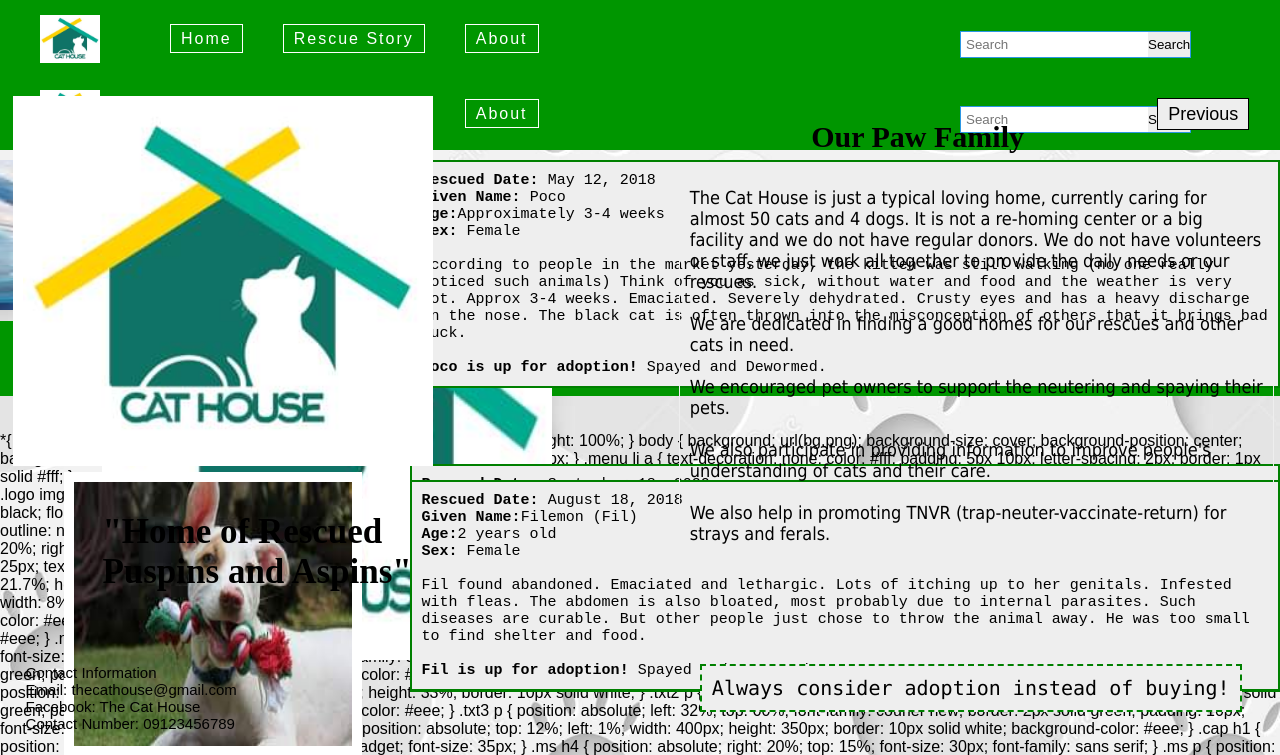
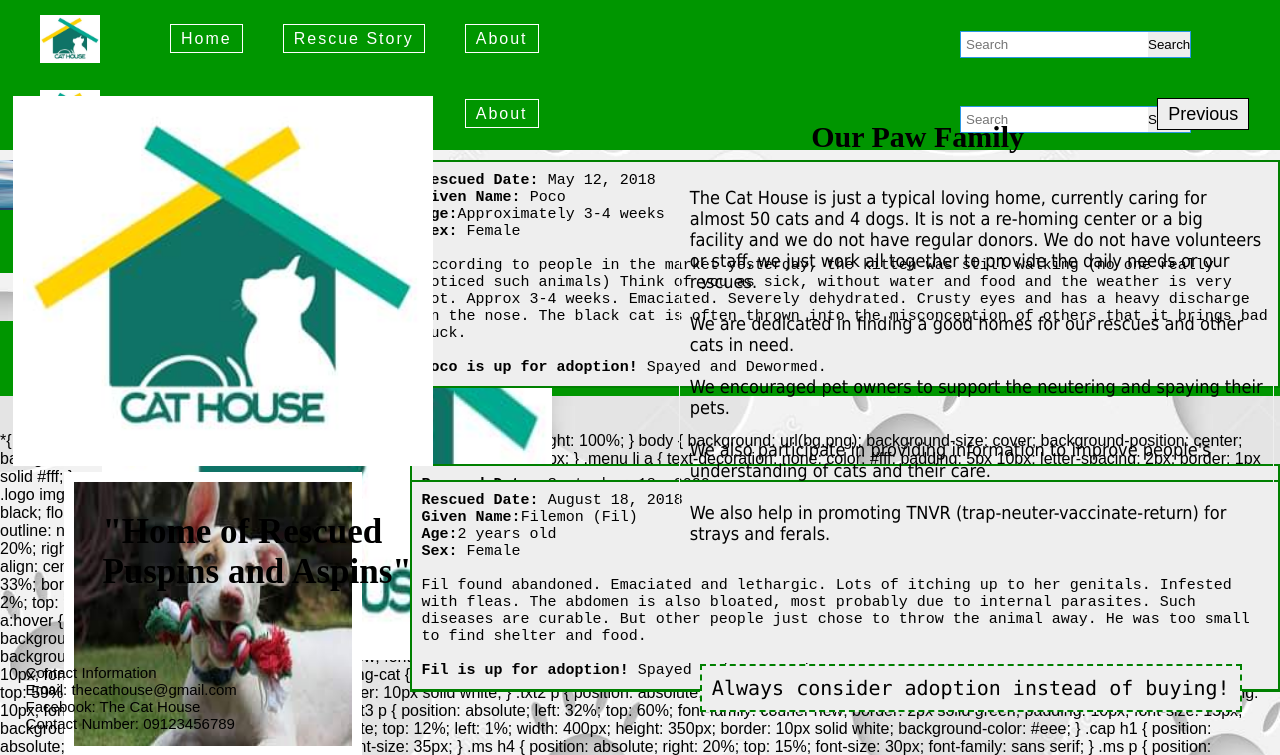
Before and after one commit to Izaaaajy/Website, a PHP site: page / in a window 1280 px wide. Shown: the top 755 px of the page. Run offline with PHP 8.4, Linux system fonts and the light colour scheme.

Commit message:
Update style3.css

```diff
--- a/style3.css
+++ b/style3.css
@@ -142,17 +142,17 @@ width: 1000px;
 .doctor {
  position: absolute;
  top: 20%;
- right: 8%;
- width: 150px;
- height: 150px;
+ right: 2%;
+ width: 50px;
+ height: 50px;
 }
 
 .spayed {
  position: absolute;
  top: 20%;
- right: 20%;
- width: 150px;
- height: 150px;
+ right: 8%;
+ width: 50px;
+ height: 50px;
 }
 
 
```
